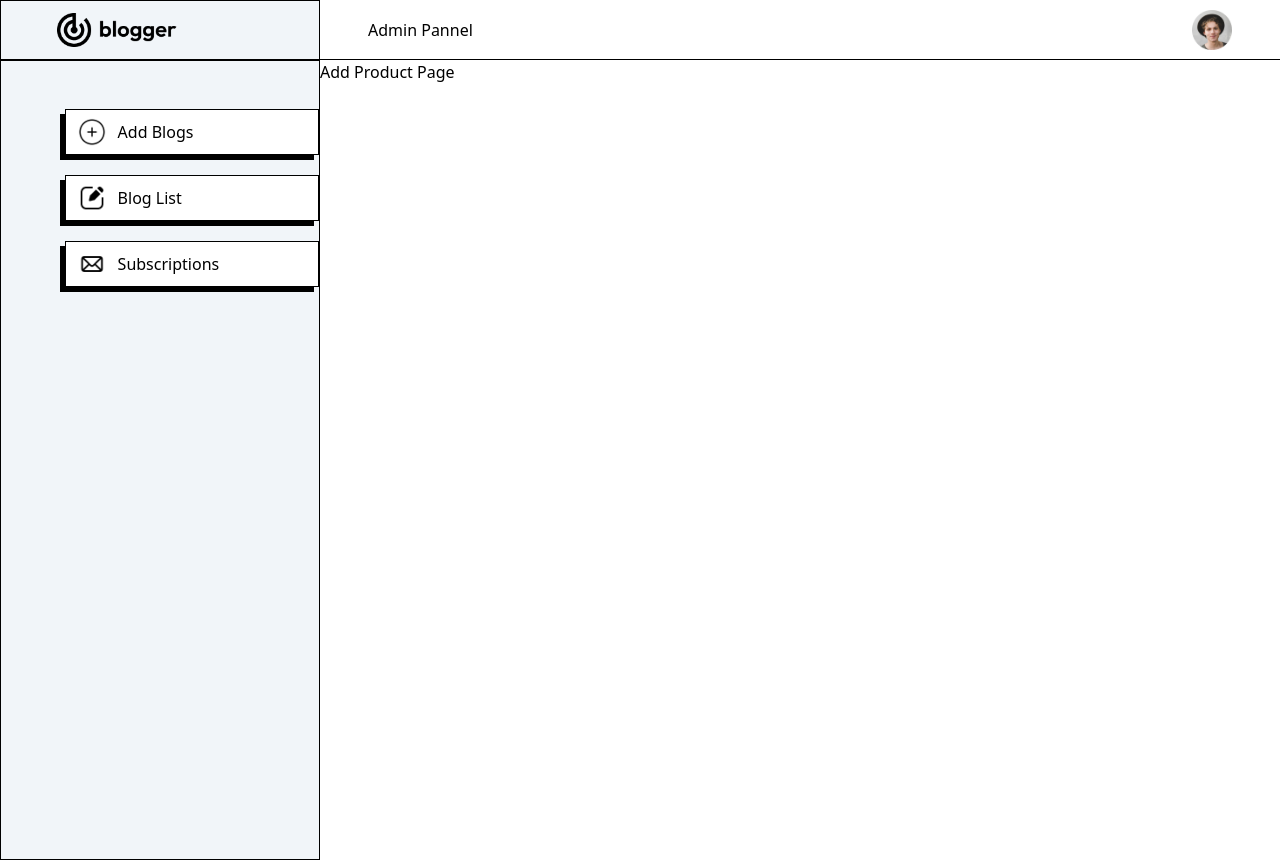
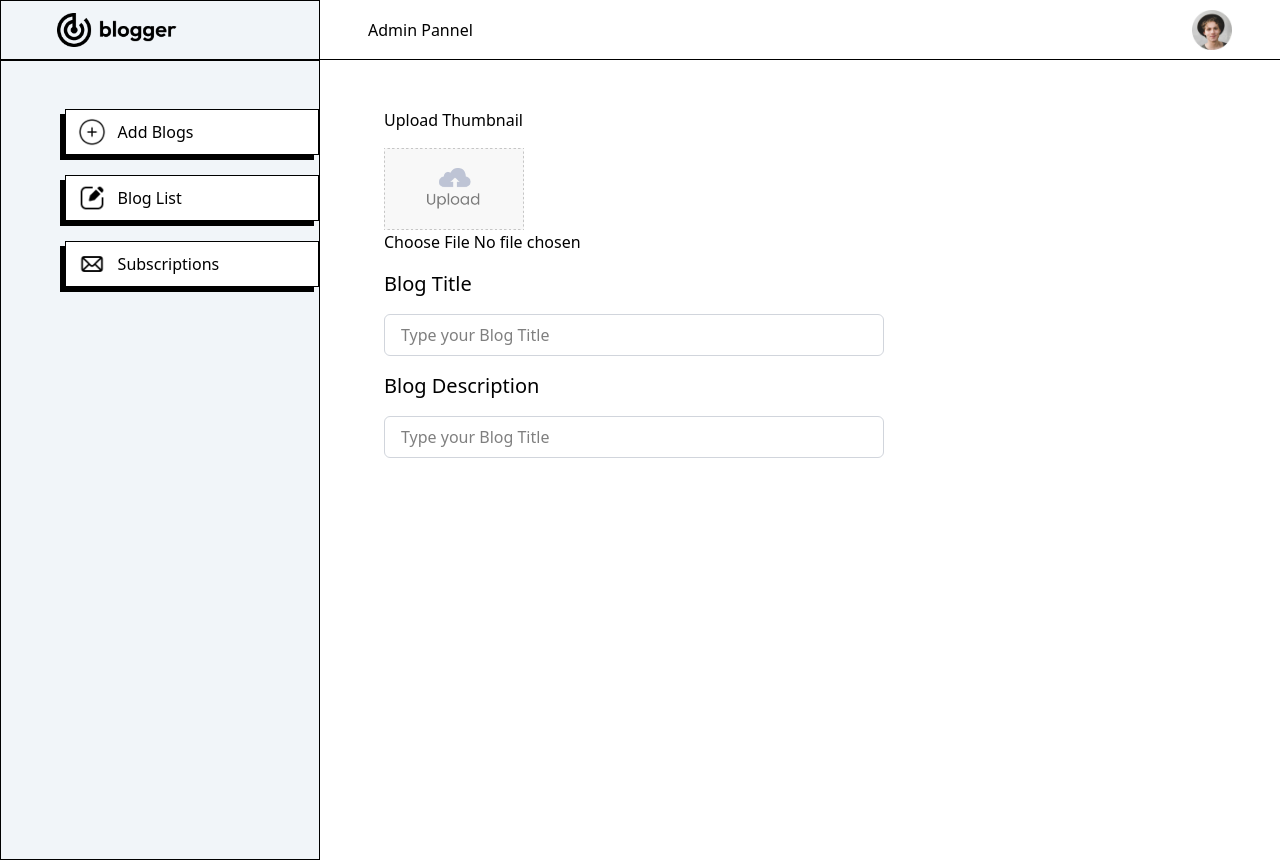
Before and after one commit to shivanshpal31/blogger, a Next.js app: page /admin/addProduct in a window 1280 px wide. Built offline with nearby package versions, Linux system fonts and the light colour scheme.

Commit message:
Further progress on admin dashboard

```diff
--- a/app/admin/addProduct/page.jsx
+++ b/app/admin/addProduct/page.jsx
@@ -1,12 +1,50 @@
-'use client';
-import React from 'react';
+"use client";
+import Image from "next/image";
+import React from "react";
+import { assets } from "@/Assets/assets";
 
 const page = () => {
-    return (
-        <div>
-            Add Product Page
-        </div>
-    );
+  const [image, setImage] = React.useState(null);
+
+  return (
+    <>
+      <form action="" className="pt-5 px-5 sm:pt-12 sm:pl-16">
+        <p>Upload Thumbnail</p>
+        <label htmlFor="image">
+          <Image
+            className="mt-4"
+            src={!image ? assets.upload_area : URL.createObjectURL(image)}
+            width={140}
+            height={70}
+            alt="upload"
+          />
+        </label>
+        <input
+          type="file"
+          id="image"
+          onChange={(e) => setImage(e.target.files[0])}
+        />
+        <p className="text-xl mt-4">Blog Title</p>
+        <input
+          type="text"
+          className="w-full sm:w-[500px] mt-4 px-4 py-2 border border-gray-300 rounded-md"
+          name=""
+          placeholder="Type your Blog Title"
+          id=""
+        />
+
+        <p className="text-xl mt-4">Blog Description</p>
+        <input
+          type="text-area"
+          className="w-full sm:w-[500px] mt-4 px-4 py-2 border border-gray-300 rounded-md"
+          name=""
+          req
+          placeholder="Type your Blog Title"
+          id=""
+        />
+      </form>
+    </>
+  );
 };
 
 export default page;
```
